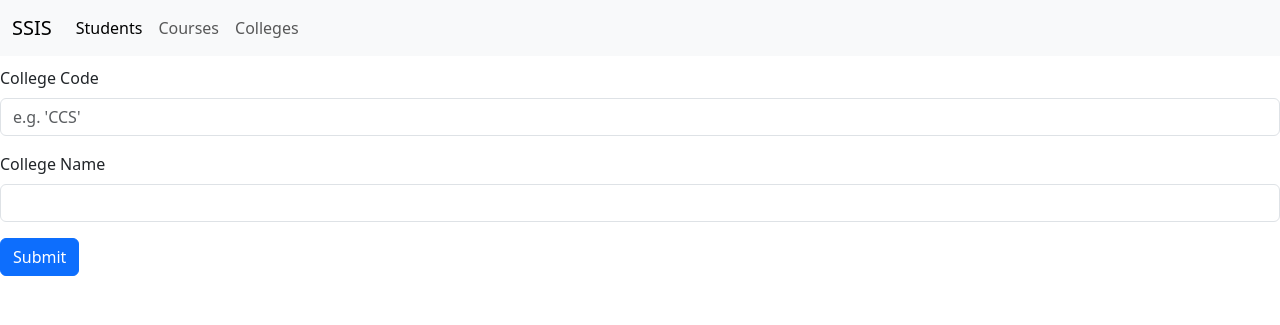
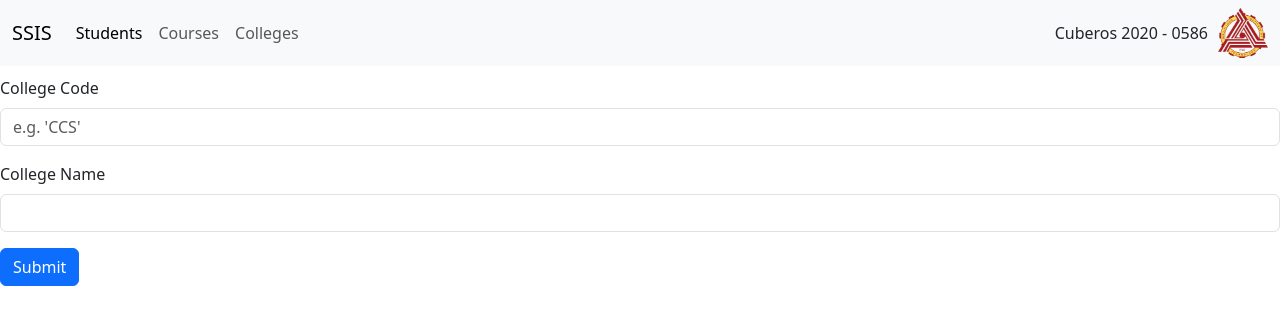
Before and after one commit to RegeyNicole0/SSIS, a Flask app: page /colleges/add in a window 1280 px wide. Shown: the top 325 px of the page. Run offline with Flask 3, Linux system fonts and the light colour scheme; some libraries are stand-ins or nearby versions.

Commit message:
add logo to navbar

```diff
--- a/flaskr/templates/base.html
+++ b/flaskr/templates/base.html
@@ -29,6 +29,9 @@
               <a class="nav-link" href="/colleges">Colleges</a>
             </li>
           </ul>
+          <div class="w-100 d-flex justify-content-end align-items-center">Cuberos 2020 - 0586
+            <img src="../static/img/iit.png" alt="MSUIIT Logo" style="height: 50px; width: 50px; margin-left:10px;">
+          </div>
         </div>
       </div>
     </nav>
```
Also changed, not shown: flaskr/static/img/iit.png (added).
